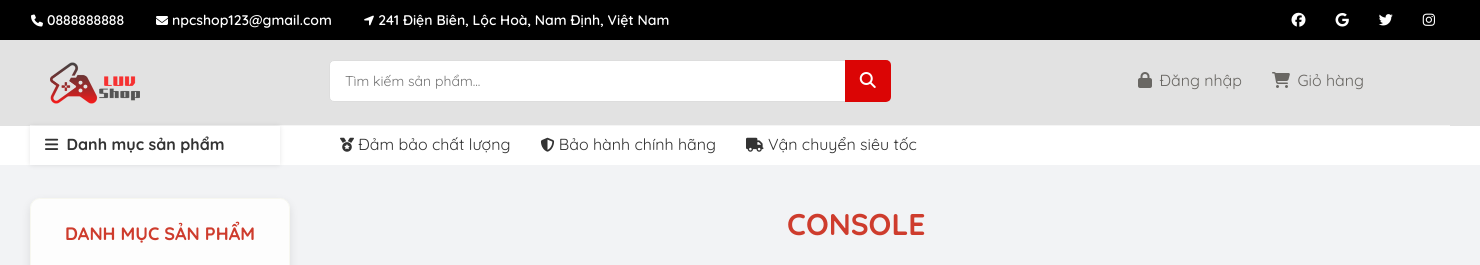
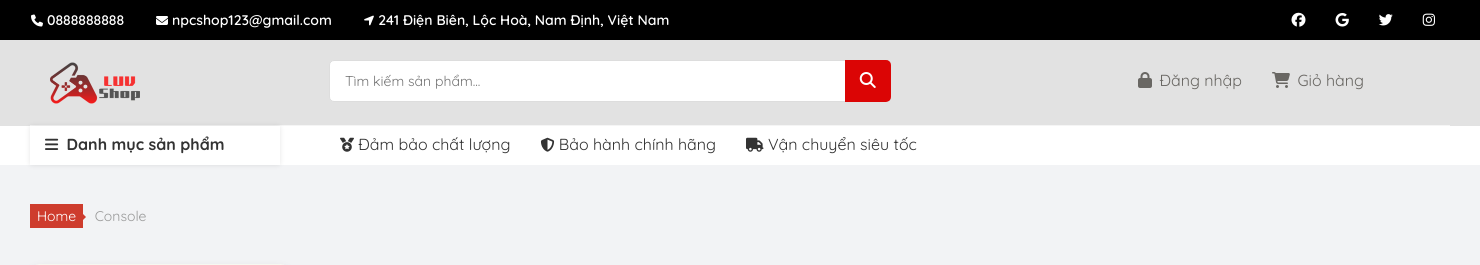
Before and after one commit to csluv27/banDoDienTu, a CodeIgniter app: page /database/danh-muc/9 in a window 1480 px wide. Shown: the top 265 px of the page. Run offline with CodeIgniter, Linux system fonts and the light colour scheme; data comes from the database, SQL or seed files in the repository.

Commit message:
xong phần giao diện ngoài của web

```diff
--- a/application/views/pages/category.php
+++ b/application/views/pages/category.php
@@ -1,5 +1,13 @@
 <section>
   <div class="container">
+  <div class="breadcrumbs">
+     <ol class="breadcrumb">
+       <li><a href="<?php echo base_url('/') ?>">Home</a></li>
+       <li class="active">
+          <?php echo isset($category[0]->title) ? $category[0]->title : ''; ?>
+        </li>
+     </ol>
+   </div>
     <div class="row">
       <?php $this->load->view('pages/template/sidebar'); ?>
 
@@ -79,7 +87,7 @@
 
           .productinfo img {
             max-width: 100%;
-            max-height: 153px;
+            max-height: 148px;
             object-fit: contain;
           }
 
```
Also changed, not shown: application/views/pages/brand.php (+10 -1 lines).
